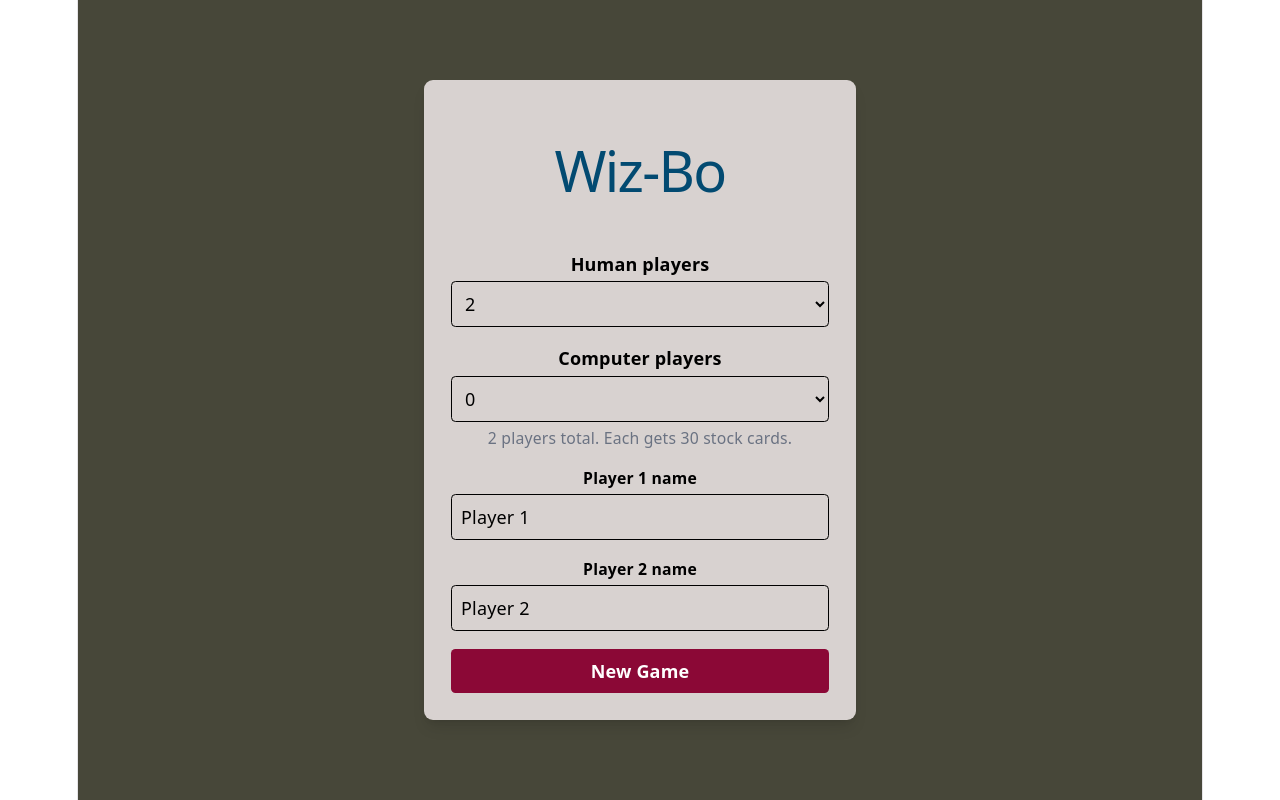
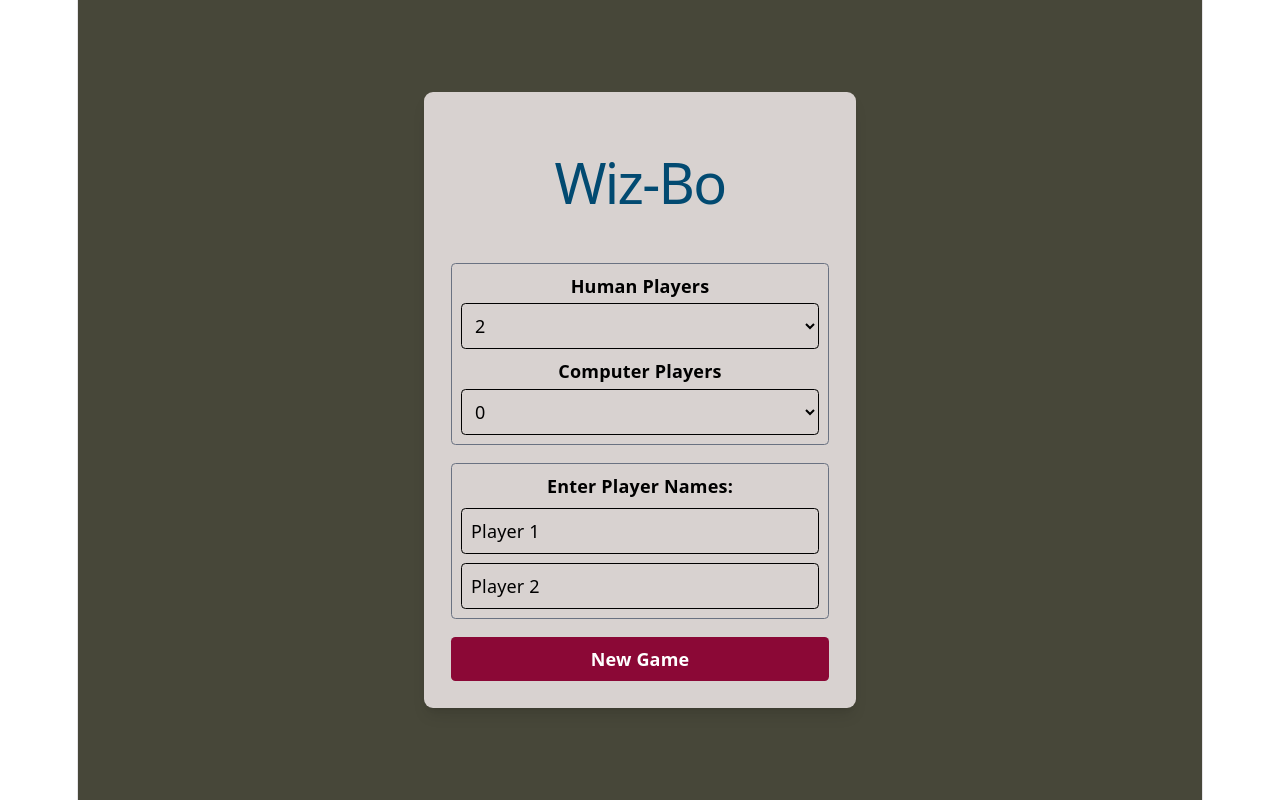
Before and after one commit to ryguy806/wiz-bo, a React (Vite) app: page / in a window 1280 px wide. Built offline with nearby package versions, Linux system fonts and the light colour scheme.

Commit message:
Game setup cleanup.

```diff
--- a/src/components/GameBoard/GameBoard.tsx
+++ b/src/components/GameBoard/GameBoard.tsx
@@ -32,7 +32,7 @@ type Side = "top" | "left" | "right"
 // SEAT_SCALE shrinks the cards; SEAT_THICKNESS is how far the seat reaches in from the edge.
 const SEAT_SCALE = 0.6
 const SEAT_THICKNESS = "9rem"
-const SEAT_ROTATION: Record<Side, number> = {top: 180, left: 90, right: -90}
+const SEAT_ROTATION: Record<Side, number> = {top: 0, left: 90, right: -90}
 
 const noop = () => {}
 
@@ -45,9 +45,6 @@ type EdgeSeatProps = {
 const EdgeSeat = ({player, side, isTurn}: EdgeSeatProps) => {
     const vertical = side !== "top"
 
-    // The wrapper is the box the seat occupies on screen. Rotating with CSS doesn't change
-    // layout size, so the inner box gets its length/thickness swapped (via container units)
-    // for the sideways seats, then is rotated and scaled to fill the wrapper exactly.
     const wrapperStyle: React.CSSProperties = vertical
         ? {containerType: "size", width: SEAT_THICKNESS, height: "100%"}
         : {containerType: "size", height: SEAT_THICKNESS, width: "min(100%, 48rem)"}
--- a/src/components/SetupScreen/SetupScreen.tsx
+++ b/src/components/SetupScreen/SetupScreen.tsx
@@ -38,9 +38,9 @@ const SetupScreen = ({onStart}: SetupScreenProps) => {
         <div className="flex min-h-screen items-center justify-center bg-olive-700 p-4">
             <form onSubmit={handleSubmit} className="flex w-full max-w-sm flex-col gap-4 rounded-lg text-black bg-taupe-300 p-6 shadow-lg">
                 <h1 className="text-center text-4xl font-bold"><span className="text-sky-900">Wiz-Bo</span></h1>
-
+                <div  className="flex flex-col gap-2 border border-gray-500 p-2 rounded">
                     <label className="flex flex-col gap-1">
-                    <span className="font-semibold">Human players</span>
+                        <span className="font-semibold">Human Players</span>
                         <select
                             value={humanCount}
                             onChange={(e) => setHumanCount(parseInt(e.target.value))}
@@ -53,7 +53,7 @@ const SetupScreen = ({onStart}: SetupScreenProps) => {
                     </label>
 
                     <label className="flex flex-col gap-1">
-                    <span className="font-semibold">Computer players</span>
+                        <span className="font-semibold">Computer Players</span>
                         <select
                             value={computerCount}
                             onChange={(e) => setComputerCount(parseInt(e.target.value))}
@@ -63,22 +63,25 @@ const SetupScreen = ({onStart}: SetupScreenProps) => {
                                 <option key={n} value={n}>{n}</option>
                             ))}
                         </select>
-                    <span className="text-sm text-gray-500">
-                        {totalPlayers} players total. Each gets {getStockSize(totalPlayers)} stock cards.
-                    </span>
                     </label>
-
+                </div>
+                <div className="flex flex-col gap-2 border border-gray-500 p-2 rounded">
+                    <div className="font-semibold">
+                        Enter Player Names:
+                    </div>
                     {names.map((name, i) => (
                         <label key={i} className="flex flex-col gap-1">
-                        <span className="text-sm font-semibold">Player {i + 1} name</span>
                             <input
                                 value={name}
                                 onChange={(e) => setName(i, e.target.value)}
                                 maxLength={20}
+                                placeholder={`Player ${i}`}
+                                defaultValue={`Player ${i}`}
                                 className="rounded border p-2"
                             />
                         </label>
                     ))}
+                </div>
 
                 <button
                     type="submit"
```
Lines whose indentation alone changed are shown as unchanged.
